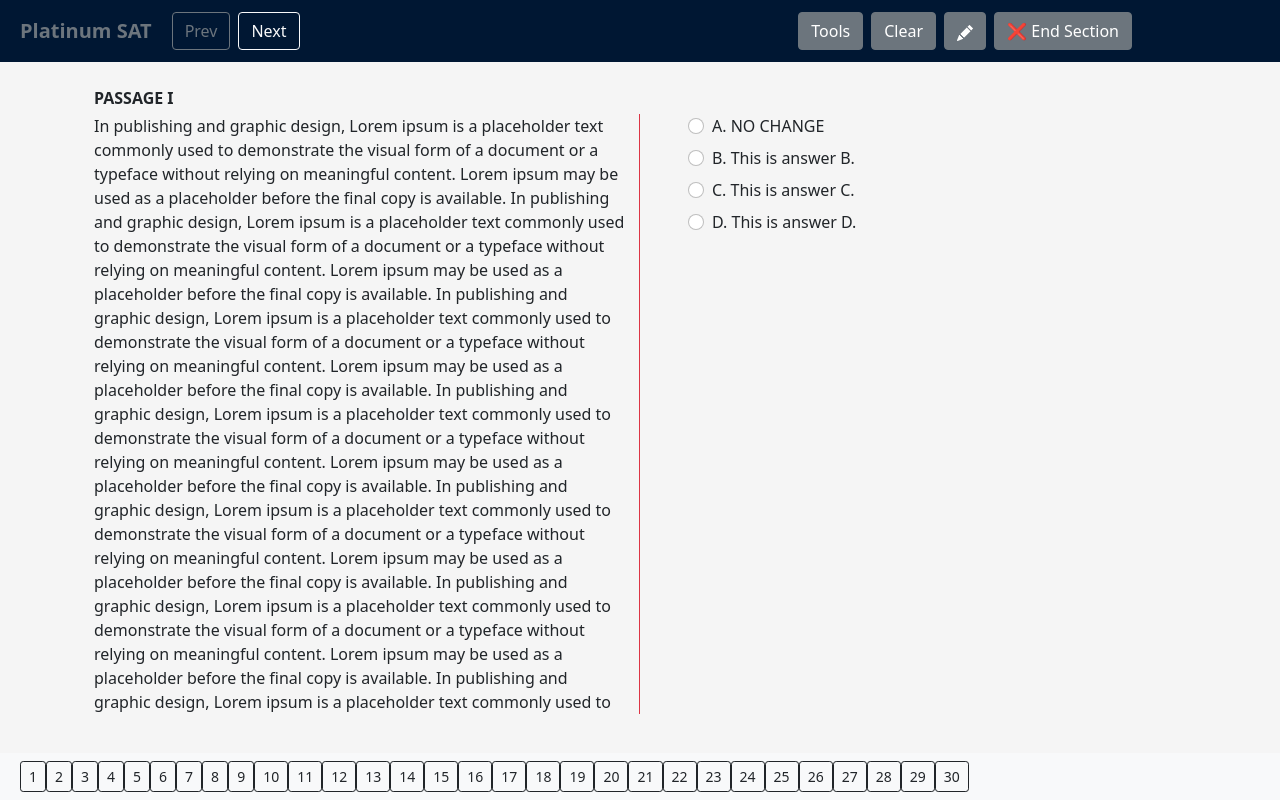
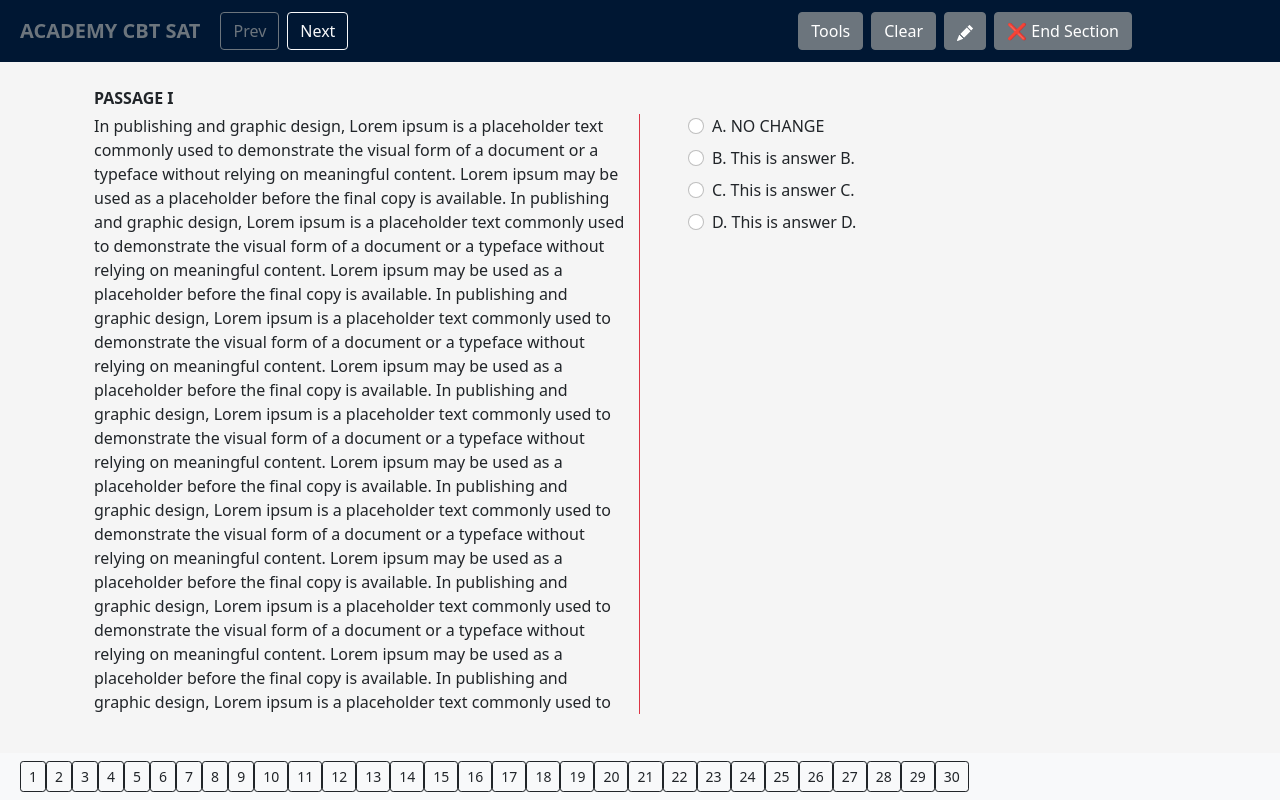
Before and after one commit to turbonium335i/platinum, a React (Create React App) app: page / in a window 1280 px wide. Built offline with nearby package versions, Linux system fonts and the light colour scheme.

Commit message:
general v4

```diff
--- a/src/App.js
+++ b/src/App.js
@@ -24,7 +24,7 @@ function App() {
     <div className="App">
 <Navbar  expand="md"   style={{backgroundColor:'#001733'}}   variant="dark">
   <Container className='ms-2'>
-    <Navbar.Brand href="#home"  className='text-secondary fw-bold'>Platinum SAT</Navbar.Brand>
+    <Navbar.Brand href="#home"  className='text-secondary fw-bold'>ACADEMY CBT SAT</Navbar.Brand>
     <Navbar.Toggle aria-controls="basic-navbar-nav" />
     <Navbar.Collapse id="basic-navbar-nav">
       <Nav className="me-auto">
```
Also changed, not shown: public/manifest.json.
